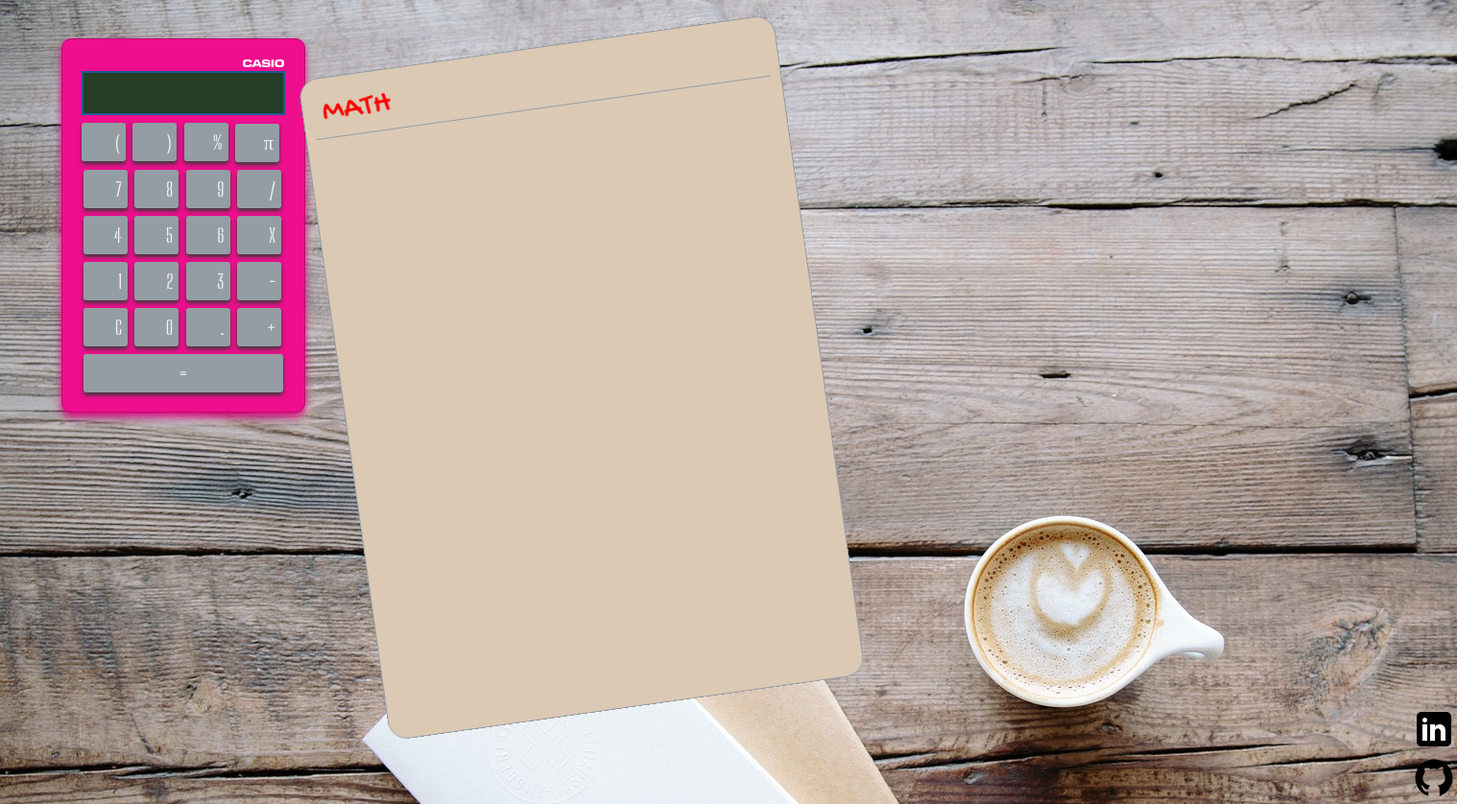
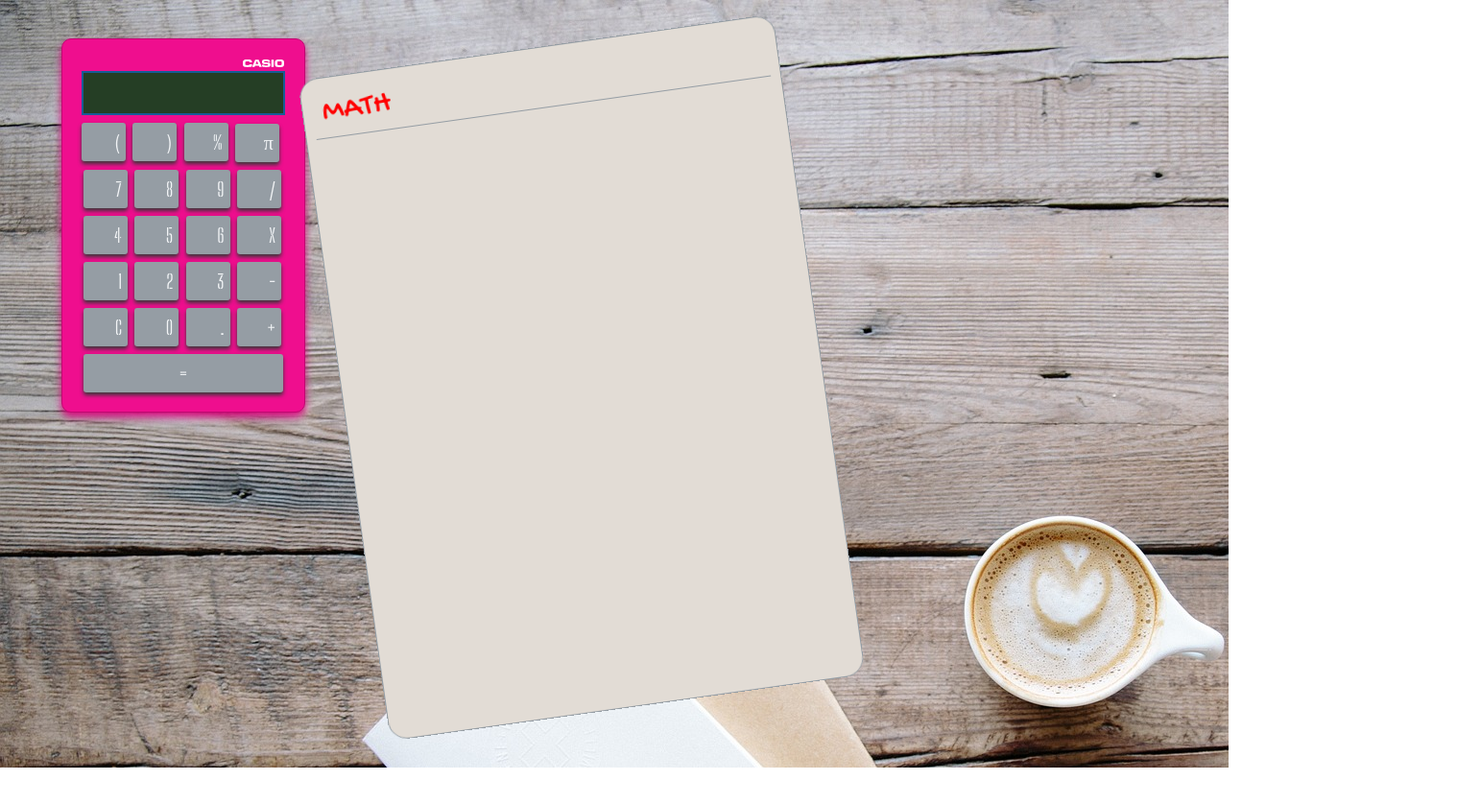
Before and after one commit to Shadhyb/corso-page, a plain HTML site: page calcolatrice/index.html in a window 1280 px wide. Shown: the whole page at 96% size, 1518 px wide, since content can reach past the window. After the commit the page ends 800 px from the top, so only its background shows below. Drawn offline with Linux system fonts and the light colour scheme.

Commit message:
fixed calcolatrice

```diff
--- a/calcolatrice/assets/css/style.css
+++ b/calcolatrice/assets/css/style.css
@@ -72,7 +72,7 @@ body {
 #foglio {
   box-sizing: border-box;
   border: 1px solid #959da4;
-  background-color: #DBC9B4;
+  background-color: #e2dcd5;
   margin-left: 100px;
   margin-top: 30px;
   width: 500px;
@@ -86,7 +86,6 @@ body {
 }
 #foglio div {
   padding: 10px;
-
   font-family: "Gochi Hand";
   font-size: xx-large;
   color: red;
@@ -102,7 +101,7 @@ body {
 
 }
 #links{
-  position: absolute;
-  left:1470px;
+  position: fixed;
+  left:1670px;
   top:92vh;
 }
--- a/calcolatrice/index.html
+++ b/calcolatrice/index.html
@@ -247,12 +247,12 @@
     <div id="links">
       <div class="container">
         <div>
-          <a href="https://www.linkedin.com/in/pietro-rimoli-982b0459/"><svg xmlns="http://www.w3.org/2000/svg" x="0px" y="0px"
+          <a href="https://www.linkedin.com/in/pietro-rimoli-982b0459/" target="_blank"><svg xmlns="http://www.w3.org/2000/svg" x="0px" y="0px"
             width="48" height="48"
             viewBox="0 0 48 48">
             <path fill="##000000" d="M42,37c0,2.762-2.238,5-5,5H11c-2.761,0-5-2.238-5-5V11c0-2.762,2.239-5,5-5h26c2.762,0,5,2.238,5,5V37z"></path><path fill="#FFF" d="M12 19H17V36H12zM14.485 17h-.028C12.965 17 12 15.888 12 14.499 12 13.08 12.995 12 14.514 12c1.521 0 2.458 1.08 2.486 2.499C17 15.887 16.035 17 14.485 17zM36 36h-5v-9.099c0-2.198-1.225-3.698-3.192-3.698-1.501 0-2.313 1.012-2.707 1.99C24.957 25.543 25 26.511 25 27v9h-5V19h5v2.616C25.721 20.5 26.85 19 29.738 19c3.578 0 6.261 2.25 6.261 7.274L36 36 36 36z"></path>
             </svg></a>
-          <a href="https://github.com/Shadhyb"><svg xmlns="http://www.w3.org/2000/svg" x="0px" y="0px"
+          <a href="https://github.com/Shadhyb" target="_blank"><svg xmlns="http://www.w3.org/2000/svg" x="0px" y="0px"
             width="48" height="48"
             viewBox="0 0 64 64">
             <path d="M32 6C17.641 6 6 17.641 6 32c0 12.277 8.512 22.56 19.955 25.286-.592-.141-1.179-.299-1.755-.479V50.85c0 0-.975.325-2.275.325-3.637 0-5.148-3.245-5.525-4.875-.229-.993-.827-1.934-1.469-2.509-.767-.684-1.126-.686-1.131-.92-.01-.491.658-.471.975-.471 1.625 0 2.857 1.729 3.429 2.623 1.417 2.207 2.938 2.577 3.721 2.577.975 0 1.817-.146 2.397-.426.268-1.888 1.108-3.57 2.478-4.774-6.097-1.219-10.4-4.716-10.4-10.4 0-2.928 1.175-5.619 3.133-7.792C19.333 23.641 19 22.494 19 20.625c0-1.235.086-2.751.65-4.225 0 0 3.708.026 7.205 3.338C28.469 19.268 30.196 19 32 19s3.531.268 5.145.738c3.497-3.312 7.205-3.338 7.205-3.338.567 1.474.65 2.99.65 4.225 0 2.015-.268 3.19-.432 3.697C46.466 26.475 47.6 29.124 47.6 32c0 5.684-4.303 9.181-10.4 10.4 1.628 1.43 2.6 3.513 2.6 5.85v8.557c-.576.181-1.162.338-1.755.479C49.488 54.56 58 44.277 58 32 58 17.641 46.359 6 32 6zM33.813 57.93C33.214 57.972 32.61 58 32 58 32.61 58 33.213 57.971 33.813 57.93zM37.786 57.346c-1.164.265-2.357.451-3.575.554C35.429 57.797 36.622 57.61 37.786 57.346zM32 58c-.61 0-1.214-.028-1.813-.07C30.787 57.971 31.39 58 32 58zM29.788 57.9c-1.217-.103-2.411-.289-3.574-.554C27.378 57.61 28.571 57.797 29.788 57.9z"></path>
```
